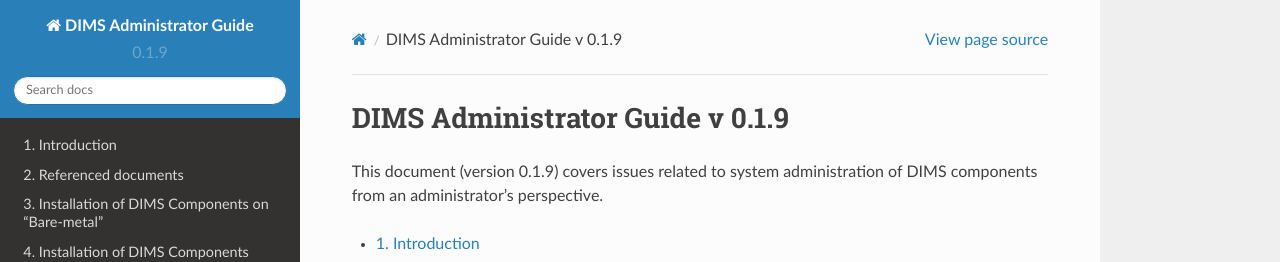
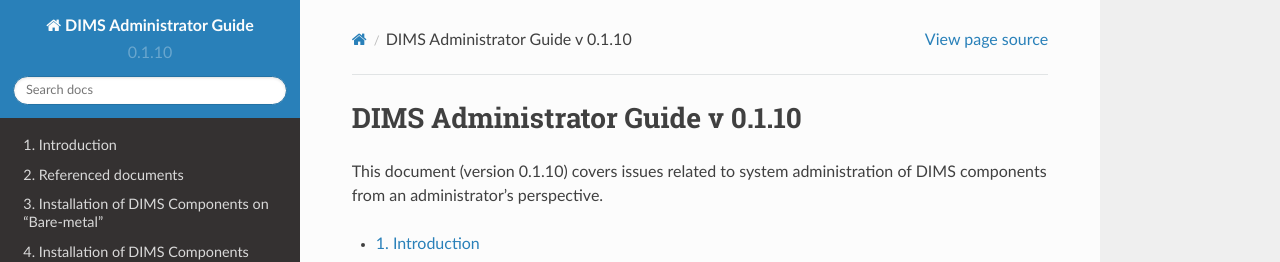
Before and after one commit to uw-dims/dims-adminguide, a Sphinx documentation site: the page built from docs/source/index.rst, in a window 1280 px wide and 900 px high. Shown: the top 262 px of the window. Built offline with Sphinx 7.4.7 and the Read the Docs theme 2.0.0, drawn with Linux system fonts in a browser that asks for light colours.

Commit message:
Bump version: 0.1.9 → 0.1.10

```diff
--- a/docs/source/conf.py
+++ b/docs/source/conf.py
@@ -67,7 +67,7 @@ author = u'Dave Dittrich'
 # built documents.
 #
 # The short X.Y version.
-version = '0.1.9'
+version = '0.1.10'
 
 # The full version, including alpha/beta/rc tags.
 release = version
```
Also changed, not shown: .bumpversion.cfg, 1 other file.
